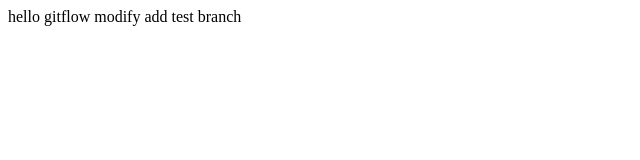
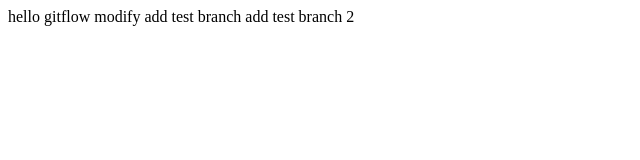
Before and after one commit to LingDaTou/GitFlow_Test, a plain HTML site: page home/index.html in a window 1280 px wide. Shown: the whole page, without its empty margins (0-640 px from the left). Drawn offline with Linux system fonts and the light colour scheme.

Commit message:
fix(jira)

```diff
--- a/home/index.html
+++ b/home/index.html
@@ -8,7 +8,8 @@
 	<div>
 		hello gitflow
     	modify
-    	add test branch
+		add test branch
+		add test branch 2
 	</div>
 </body>
 </html>
```
